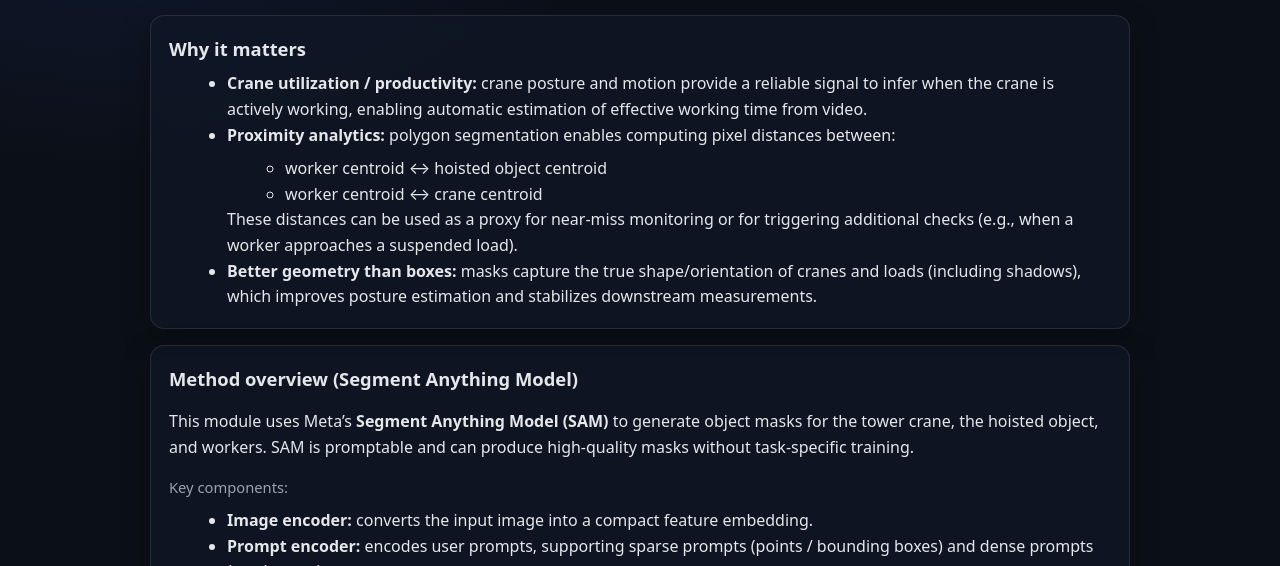
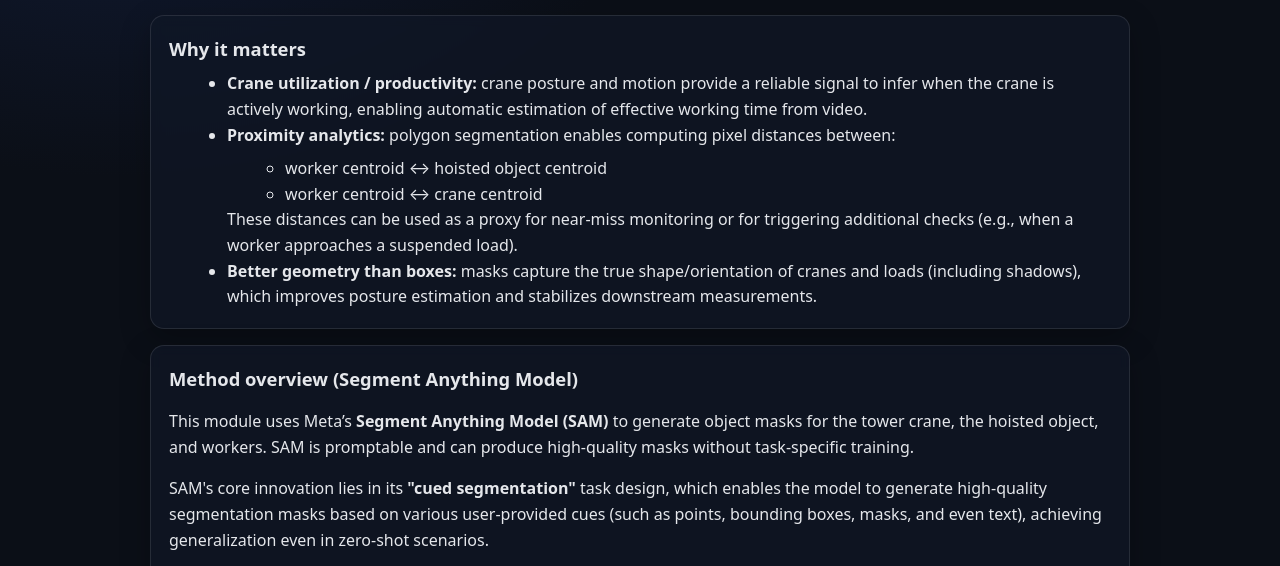
Before and after one commit to LAILI-civil/Construction-site-risk-identification, a plain HTML site: page Crane.html in a window 1280 px wide. Shown: the part 183-749 px from the top of the page. Drawn offline with Linux system fonts and the light colour scheme.

Commit message:
Update Crane.html

```diff
--- a/Crane.html
+++ b/Crane.html
@@ -160,6 +160,11 @@
         SAM is promptable and can produce high-quality masks without task-specific training.
       </p>
 
+      <p>
+        SAM's core innovation lies in its <strong>"cued segmentation"</strong> task design, which enables the model to generate high-quality segmentation masks
+        based on various user-provided cues (such as points, bounding boxes, masks, and even text), achieving generalization even in zero-shot scenarios.
+      </p>
+
       <p class="caption" style="margin-top:10px; margin-bottom:6px;">
         Key components:
       </p>
@@ -177,7 +182,6 @@
       </ul>
 
       <div class="img-wrap">
-        <!-- Assumes the image is in the same folder as this HTML file -->
         <img src="Mask%20object%20with%20text.jpg" alt="Mask object with text - SAM diagram" />
       </div>
       <p class="caption">
```
